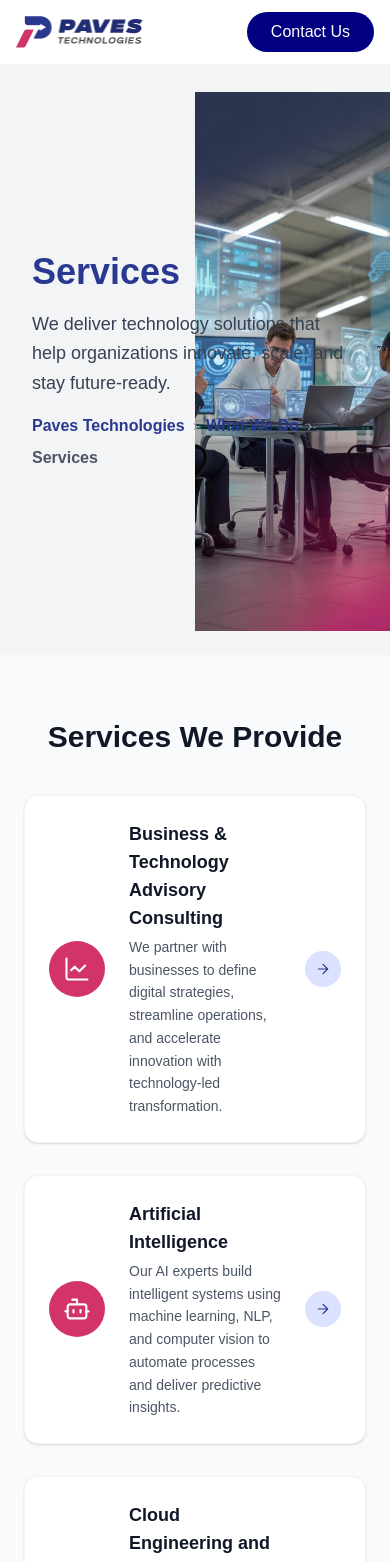
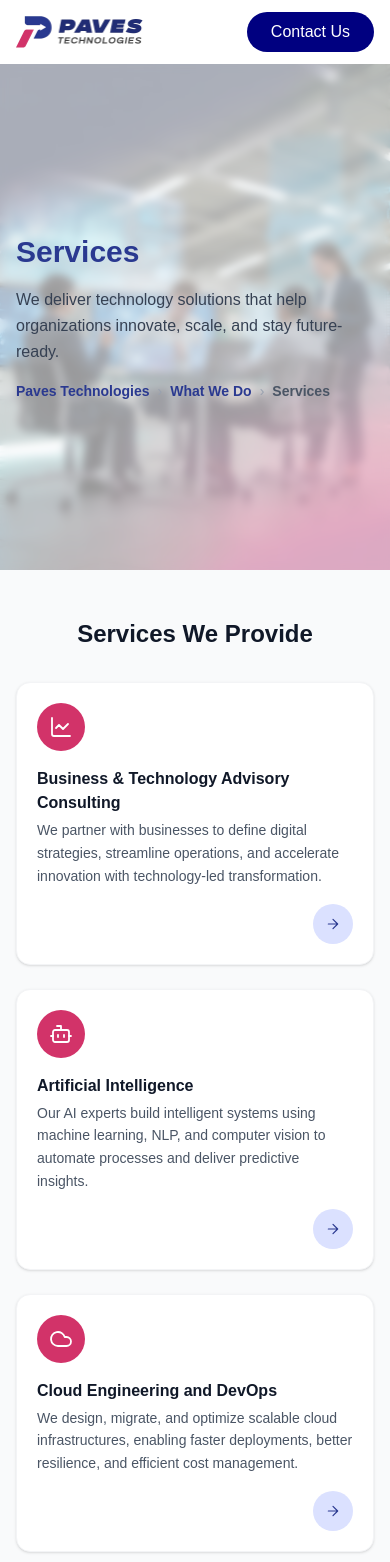
Before and after one commit to Lokeswari-Busam/paves2.0, a Next.js app: page /what-we-do/services in a window 390 px wide. Shown: the top 1562 px of the page. Built offline with nearby package versions, Linux system fonts and the light colour scheme.

Commit message:
responsiveness fix for what-we-do/industry-verticals

```diff
--- a/src/app/what-we-do/components/Hero.jsx
+++ b/src/app/what-we-do/components/Hero.jsx
@@ -1,3 +1,89 @@
+// "use client";
+
+// import { motion } from "framer-motion";
+// import Image from "next/image";
+// import Link from "next/link";
+
+// export default function Hero({ title, breadcrumb = [], image, description }) {
+
+//   return (
+//     <header className="relative overflow-hidden bg-gray-100 min-h-[60vh] md:min-h-[70vh]">
+
+//       {/* HERO IMAGE — md & lg ONLY */}
+//       <motion.div
+//         initial={{ width: "100%" }}
+//         animate={{ width: "50%" }}
+//         transition={{ duration: 1.3, ease: "easeInOut" }}
+//         className="
+//           hidden md:block
+//           absolute right-0 top-6 bottom-6
+//           overflow-hidden
+//         "
+//       >
+//         <Image
+//           src={image}
+//           alt={title}
+//           fill
+//           className="object-cover"
+//           priority
+//         />
+//       </motion.div>
+
+//       {/* CONTENT */}
+//       <motion.div
+//         initial={{ opacity: 0, x: -40 }}
+//         animate={{ opacity: 1, x: 0 }}
+//         transition={{ delay: 1.1, duration: 0.8 }}
+//         className="
+//           relative z-20
+//           flex items-center
+//           min-h-[60vh] md:min-h-[70vh]
+//           px-4 sm:px-6 lg:px-10
+//         "
+//       >
+//         <div className="max-w-2xl">
+
+//           {/* TITLE */}
+//           <h1 className="text-3xl sm:text-4xl md:text-5xl lg:text-6xl font-extrabold text-[#2a3990] leading-tight">
+//             {title}
+//           </h1>
+
+//           {/* DESCRIPTION */}
+//           {description && (
+//             <p className="mt-4 text-base sm:text-lg text-gray-700 leading-relaxed max-w-xl">
+//               {description}
+//             </p>
+//           )}
+
+//           {/* BREADCRUMB */}
+//           <div className="mt-4 flex items-center gap-2 flex-wrap text-sm sm:text-base">
+//             {breadcrumb.map((item, index) => (
+//               <span key={index} className="flex items-center gap-2">
+//                 {item.href ? (
+//                   <Link
+//                     href={item.href}
+//                     className="text-[#2a3990] hover:underline font-semibold"
+//                   >
+//                     {item.label}
+//                   </Link>
+//                 ) : (
+//                   <span className="text-gray-600 font-semibold">
+//                     {item.label}
+//                   </span>
+//                 )}
+//                 {index < breadcrumb.length - 1 && (
+//                   <span className="text-gray-400">›</span>
+//                 )}
+//               </span>
+//             ))}
+//           </div>
+
+//         </div>
+//       </motion.div>
+//     </header>
+//   );
+// }
+
 "use client";
 
 import { motion } from "framer-motion";
@@ -6,17 +92,31 @@ import Link from "next/link";
 
 export default function Hero({ title, breadcrumb = [], image, description }) {
   return (
-    <header className="relative overflow-hidden h-[70vh] bg-gray-100">
+    <header className="relative overflow-hidden bg-gray-100 min-h-[60vh] md:min-h-[70vh]">
 
-      {/* HERO IMAGE — Full width → animates to right half */}
+      {/* SMALL SCREENS IMAGE — background only, no animation */}
+      <div className="md:hidden absolute inset-0">
+        <Image
+          src={image}
+          alt={title}
+          fill
+          className="object-cover"
+          priority
+        />
+        {/* Overlay for readability */}
+        <div className="absolute inset-0 bg-white/60 backdrop-blur-xs" />
+      </div>
+
+      {/* HERO IMAGE — md & lg ONLY (UNCHANGED animation) */}
       <motion.div
         initial={{ width: "100%" }}
         animate={{ width: "50%" }}
-        transition={{
-          duration: 1.3,
-          ease: "easeInOut",
-        }}
-        className="absolute right-0 top-7 bottom-6 overflow-hidden"
+        transition={{ duration: 1.3, ease: "easeInOut" }}
+        className="
+          hidden md:block
+          absolute right-0 top-6 bottom-6
+          overflow-hidden
+        "
       >
         <Image
           src={image}
@@ -27,36 +127,40 @@ export default function Hero({ title, breadcrumb = [], image, description }) {
         />
       </motion.div>
 
-      {/* LEFT CONTENT */}
+      {/* CONTENT */}
       <motion.div
-        initial={{ opacity: 0, x: -50 }}
+        initial={{ opacity: 0, x: -40 }}
         animate={{ opacity: 1, x: 0 }}
         transition={{ delay: 1.1, duration: 0.8 }}
-        className="relative z-20 h-full flex items-center px-8 lg:px-6"
+        className="
+          relative z-20
+          flex items-center
+          min-h-[60vh] md:min-h-[70vh]
+          px-4 sm:px-6 lg:px-10
+        "
       >
         <div className="max-w-2xl">
 
           {/* TITLE */}
-          <h1 className="text-4xl md:text-5xl lg:text-6xl font-extrabold text-[#2a3990] leading-tight">
+          <h1 className="text-3xl sm:text-4xl md:text-5xl lg:text-6xl font-extrabold text-[#2a3990] leading-tight">
             {title}
           </h1>
 
           {/* DESCRIPTION */}
           {description && (
-            <p className="mt-4 text-gray-700 text-lg leading-relaxed max-w-xl">
+            <p className="mt-4 text-base sm:text-lg text-gray-700 leading-relaxed max-w-xl">
               {description}
             </p>
           )}
 
-          {/* ⭐ CLICKABLE BREADCRUMB */}
-          <div className="mt-4 flex items-center gap-2 flex-wrap">
+          {/* BREADCRUMB */}
+          <div className="mt-4 flex items-center gap-2 flex-wrap text-sm sm:text-base">
             {breadcrumb.map((item, index) => (
               <span key={index} className="flex items-center gap-2">
-
                 {item.href ? (
                   <Link
                     href={item.href}
-                    className="text-[#2a3990] hover:text-[#000080] hover:underline transition font-semibold"
+                    className="text-[#2a3990] hover:underline font-semibold"
                   >
                     {item.label}
                   </Link>
@@ -65,14 +169,13 @@ export default function Hero({ title, breadcrumb = [], image, description }) {
                     {item.label}
                   </span>
                 )}
-
-                {/* Separator */}
                 {index < breadcrumb.length - 1 && (
                   <span className="text-gray-400">›</span>
                 )}
               </span>
             ))}
           </div>
+
         </div>
       </motion.div>
     </header>
--- a/src/app/what-we-do/services/business-and-technology/page.jsx
+++ b/src/app/what-we-do/services/business-and-technology/page.jsx
@@ -3,7 +3,7 @@ import Image from "next/image";
 
 export default function BusinessAndTechnologyPage() {
   return (
-    <main className="bg-white min-h-screen">
+    <main className="bg-white">
 
 
 
--- a/src/app/what-we-do/services/cloud-and-devops/page.jsx
+++ b/src/app/what-we-do/services/cloud-and-devops/page.jsx
@@ -32,7 +32,7 @@ export default function CloudAndDevopsPage() {
             "Cloud Cost Optimization & AI-Powered Monitoring",
           ].map((item, index) => (
             <div key={index} className="flex items-start space-x-4">
-              <div className="flex items-center justify-center w-8 h-8 bg-primary text-white font-semibold rounded-full shadow">
+              <div className="flex items-center justify-center min-w-8 w-8 h-8 bg-primary text-white font-semibold rounded-full shadow">
                 {`0${index + 1}`}
               </div>
               <p className="text-lg text-gray-800 leading-relaxed">{item}</p>
--- a/src/app/what-we-do/services/page.jsx
+++ b/src/app/what-we-do/services/page.jsx
@@ -85,32 +85,22 @@ export default function ServicesPage() {
 
   return (
     <main className="bg-white text-gray-900">
-
   {/* HERO */}
   <Hero
     title="Services"
     description="We deliver technology solutions that help organizations innovate, scale, and stay future-ready."
     image="/assets/what_we_do_hero.jpeg"
     breadcrumb={[
-    {
-      label: "Paves Technologies",
-      href: "/",
-    },
-    {
-      label: "What We Do",
-      href: "/what-we-do",
-    },
-    {
-      label: "Services"
-    }
+      { label: "Paves Technologies", href: "/" },
+      { label: "What We Do", href: "/what-we-do" },
+      { label: "Services" },
     ]}
   />
 
-
-          {/* SERVICES GRID — MATCHING INDUSTRY VERTICALS STYLE */}
-      <section className="relative bg-gray-50 overflow-hidden py-16">
-        <div className="relative z-10 max-w-7xl mx-auto px-6">
-          <h3 className="text-3xl font-bold text-gray-900 mb-10 text-center">
+  {/* SERVICES GRID */}
+  <section className="relative bg-gray-50 overflow-hidden py-12 sm:py-16 lg:py-20">
+    <div className="relative z-10 max-w-7xl mx-auto px-4 sm:px-6 lg:px-8">
+      <h3 className="text-2xl sm:text-3xl font-bold text-gray-900 mb-8 sm:mb-10 text-center">
         Services We Provide
       </h3>
 
@@ -122,7 +112,7 @@ export default function ServicesPage() {
           hidden: {},
           visible: { transition: { staggerChildren: 0.08 } },
         }}
-            className="grid gap-8 md:grid-cols-2"
+        className="grid gap-6 sm:gap-8 md:grid-cols-2"
       >
         {services.map((service, idx) => (
           <Link
@@ -139,35 +129,61 @@ export default function ServicesPage() {
                   transition: { duration: 0.5, ease: "easeOut" },
                 },
               }}
-                  className="relative flex items-center gap-6 bg-white rounded-xl p-6 shadow-sm
-                             border border-gray-100 hover:shadow-lg hover:-translate-y-1
-                             transition-all cursor-pointer"
+              className="
+                relative
+                flex flex-col sm:flex-row
+                sm:items-center
+                gap-4 sm:gap-6
+                bg-white
+                rounded-xl
+                p-5 sm:p-6
+                shadow-sm
+                border border-gray-100
+                hover:shadow-lg hover:-translate-y-1
+                transition-all
+                cursor-pointer
+              "
             >
               {/* ICON */}
-                  <div className="flex-shrink-0 w-14 h-14 rounded-full bg-[#d23369]
-                                  flex items-center justify-center group-hover:scale-110
-                                  transition-transform">
+              <div
+                className="
+                  shrink-0
+                  w-12 h-12 sm:w-14 sm:h-14 sm:self-center
+                  rounded-full
+                  bg-[#d23369]
+                  flex items-center justify-center
+                  group-hover:scale-110
+                  transition-transform
+                "
+              >
                 {React.cloneElement(service.icon, {
-                      className: "w-7 h-7 text-white",
+                  className: "w-6 h-6 sm:w-7 sm:h-7 text-white",
                   strokeWidth: 1.8,
                 })}
               </div>
 
               {/* TEXT */}
               <div className="flex-1">
-                    <h4 className="text-lg font-semibold text-gray-900 mb-1">
+                <h4 className="text-base sm:text-lg font-semibold text-gray-900 mb-1">
                   {service.title}
                 </h4>
-                    <p className="text-gray-600 text-sm leading-relaxed">
+                <p className="text-sm text-gray-600 leading-relaxed">
                   {service.desc}
                 </p>
               </div>
 
-                  {/* ARROW CIRCLE (same as Industry Verticals) */}
-                  <div className="flex-shrink-0">
-                    <div className="w-9 h-9 rounded-full bg-[#dbe1ff]
+              {/* ARROW */}
+              <div className="self-end sm:self-auto shrink-0">
+                <div
+                  className="
+                    w-10 h-10 sm:w-9 sm:h-9
+                    rounded-full
+                    bg-[#dbe1ff]
                     inline-flex items-center justify-center
-                                    group-hover:bg-[#c9d4ff] transition">
+                    group-hover:bg-[#c9d4ff]
+                    transition
+                  "
+                >
                   <svg
                     className="w-4 h-4 text-[#2a3990]"
                     fill="none"
@@ -189,8 +205,7 @@ export default function ServicesPage() {
       </motion.div>
     </div>
   </section>
+</main>
 
-
-    </main>
   );
 }
```
Also changed, not shown: src/app/what-we-do/services/data-and-analytics/page.jsx (+33 -19 lines), src/app/what-we-do/services/next-gen-technologies/page.jsx (+5 -5 lines). Lines whose indentation alone changed are shown as unchanged.
